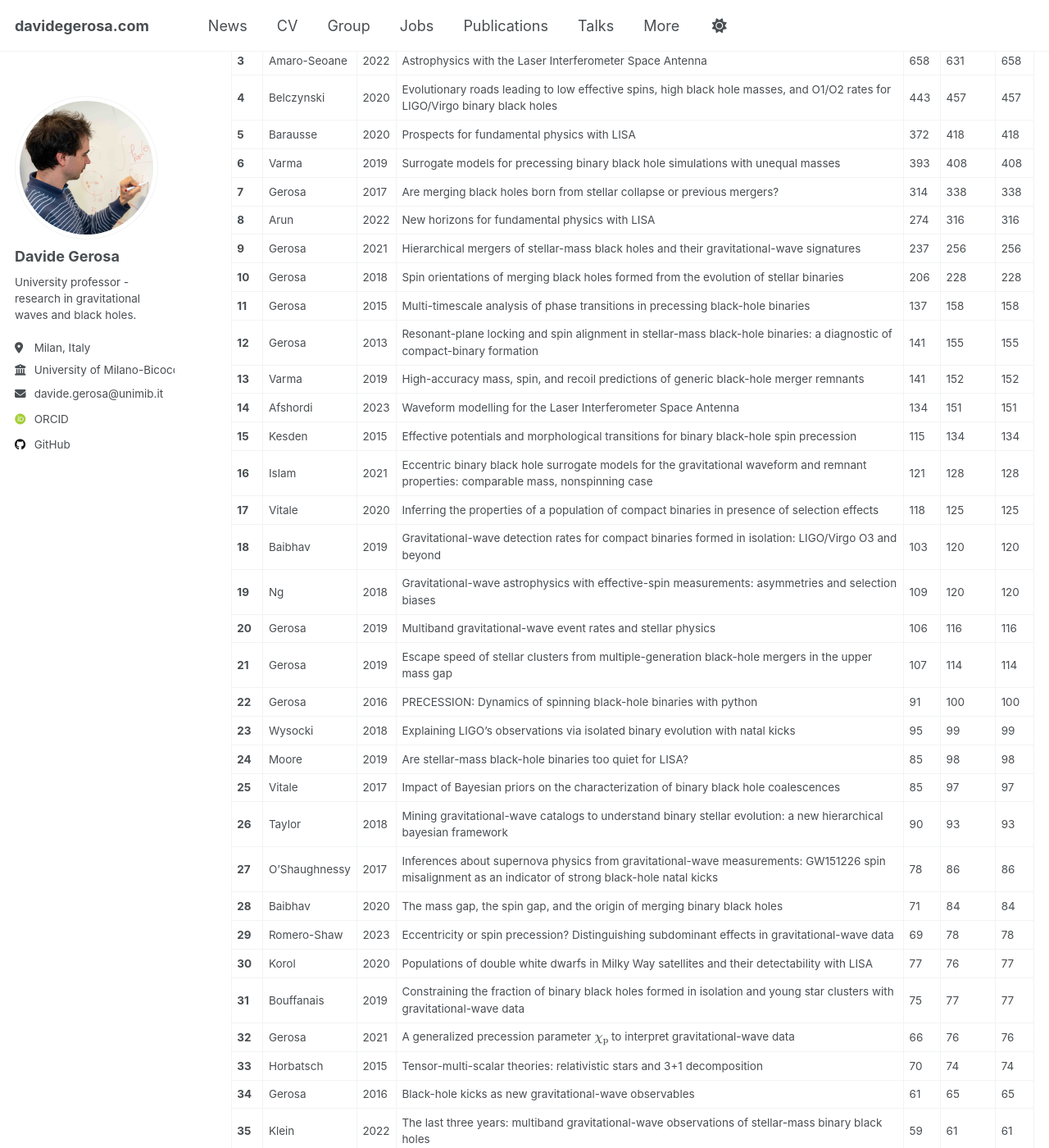
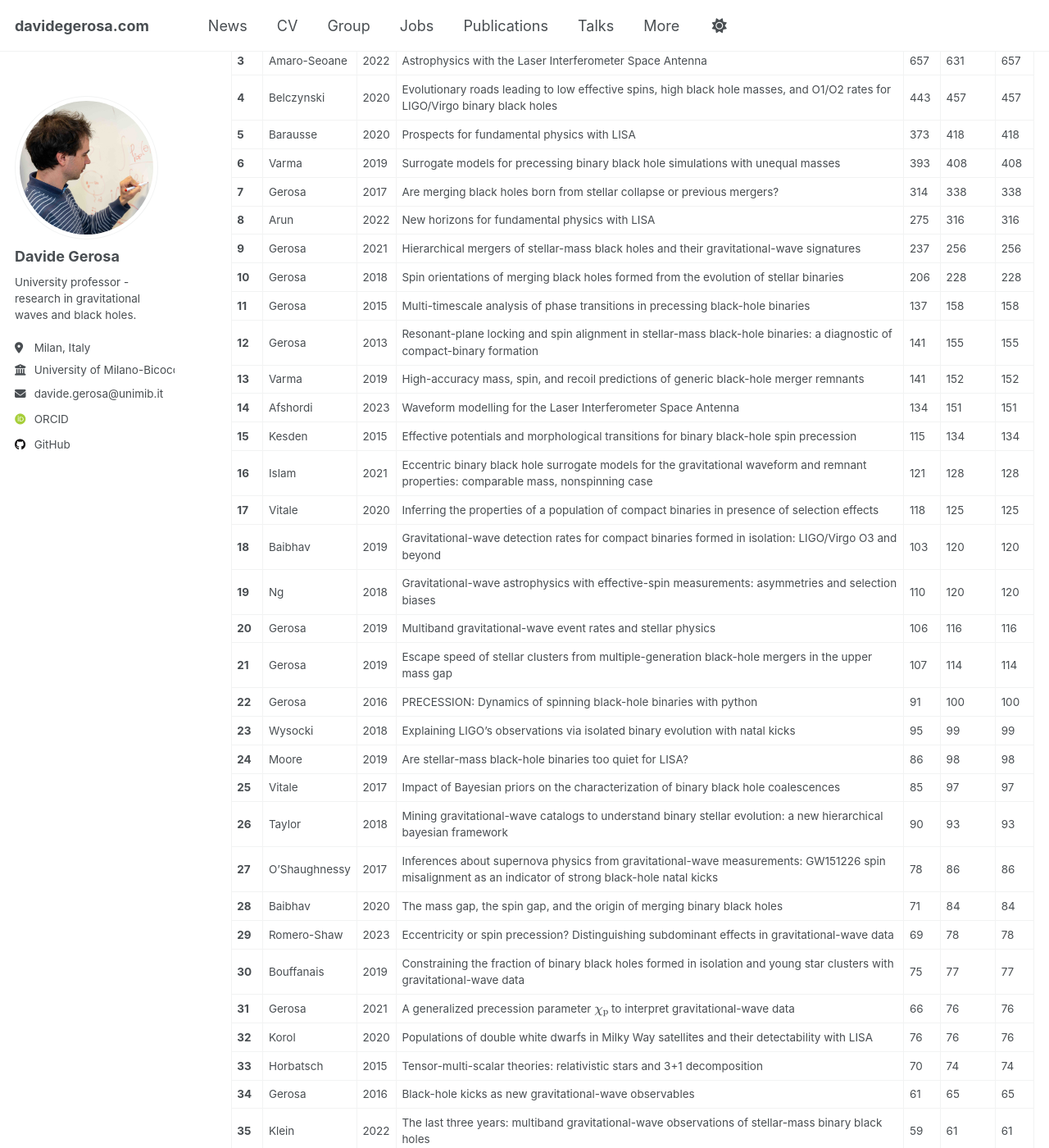
Before and after one commit to dgerosa/website, a Jekyll site: the page built from _pages/citations.md, in a window 1280 px wide and 1400 px high, scrolled down 582 px. Shown: the whole window at 82% size. Built offline with Jekyll 4.4.1, drawn with Linux system fonts in a browser that asks for light colours; some web fonts are replaced; some of the changed text lies outside the part shown.

Commit message:
Website update from workflow

```diff
--- a/_pages/_citations.md
+++ b/_pages/_citations.md
@@ -1,22 +1,22 @@
 ## Citation Summary
 
-- **Total ADS citations**: 9166
+- **Total ADS citations**: 9175
 - **Total INSPIRE citations**: 9949
-- **Total MAX citations**: 10006
+- **Total MAX citations**: 10004
 - **h-index**: 47
 
 ## Paper list sorted by citation count
 
 | # | Author | Year | Title | ADS | INSPIRE | MAX |
 |---|--------|------|-------|-----|---------|-----|
-| **1** | Berti | 2015 | Testing general relativity with present and future astrophysical observations | 1363 | 1519 | 1519 |
-| **2** | Barack | 2019 | Black holes, gravitational waves and fundamental physics: a roadmap | 802 | 887 | 887 |
-| **3** | Amaro-Seoane | 2022 | Astrophysics with the Laser Interferometer Space Antenna | 658 | 631 | 658 |
+| **1** | Berti | 2015 | Testing general relativity with present and future astrophysical observations | 1365 | 1519 | 1519 |
+| **2** | Barack | 2019 | Black holes, gravitational waves and fundamental physics: a roadmap | 803 | 887 | 887 |
+| **3** | Amaro-Seoane | 2022 | Astrophysics with the Laser Interferometer Space Antenna | 657 | 631 | 657 |
 | **4** | Belczynski | 2020 | Evolutionary roads leading to low effective spins, high black hole masses, and O1/O2 rates for LIGO/Virgo binary black holes | 443 | 457 | 457 |
-| **5** | Barausse | 2020 | Prospects for fundamental physics with LISA | 372 | 418 | 418 |
+| **5** | Barausse | 2020 | Prospects for fundamental physics with LISA | 373 | 418 | 418 |
 | **6** | Varma | 2019 | Surrogate models for precessing binary black hole simulations with unequal masses | 393 | 408 | 408 |
 | **7** | Gerosa | 2017 | Are merging black holes born from stellar collapse or previous mergers? | 314 | 338 | 338 |
-| **8** | Arun | 2022 | New horizons for fundamental physics with LISA | 274 | 316 | 316 |
+| **8** | Arun | 2022 | New horizons for fundamental physics with LISA | 275 | 316 | 316 |
 | **9** | Gerosa | 2021 | Hierarchical mergers of stellar-mass black holes and their gravitational-wave signatures | 237 | 256 | 256 |
 | **10** | Gerosa | 2018 | Spin orientations of merging black holes formed from the evolution of stellar binaries | 206 | 228 | 228 |
 | **11** | Gerosa | 2015 | Multi-timescale analysis of phase transitions in precessing black-hole binaries | 137 | 158 | 158 |
@@ -27,20 +27,20 @@
 | **16** | Islam | 2021 | Eccentric binary black hole surrogate models for the gravitational waveform and remnant properties: comparable mass, nonspinning case | 121 | 128 | 128 |
 | **17** | Vitale | 2020 | Inferring the properties of a population of compact binaries in presence of selection effects | 118 | 125 | 125 |
 | **18** | Baibhav | 2019 | Gravitational-wave detection rates for compact binaries formed in isolation: LIGO/Virgo O3 and beyond | 103 | 120 | 120 |
-| **19** | Ng | 2018 | Gravitational-wave astrophysics with effective-spin measurements: asymmetries and selection biases | 109 | 120 | 120 |
+| **19** | Ng | 2018 | Gravitational-wave astrophysics with effective-spin measurements: asymmetries and selection biases | 110 | 120 | 120 |
 | **20** | Gerosa | 2019 | Multiband gravitational-wave event rates and stellar physics | 106 | 116 | 116 |
 | **21** | Gerosa | 2019 | Escape speed of stellar clusters from multiple-generation black-hole mergers in the upper mass gap | 107 | 114 | 114 |
 | **22** | Gerosa | 2016 | PRECESSION: Dynamics of spinning black-hole binaries with python | 91 | 100 | 100 |
 | **23** | Wysocki | 2018 | Explaining LIGO's observations via isolated binary evolution with natal kicks | 95 | 99 | 99 |
-| **24** | Moore | 2019 | Are stellar-mass black-hole binaries too quiet for LISA? | 85 | 98 | 98 |
+| **24** | Moore | 2019 | Are stellar-mass black-hole binaries too quiet for LISA? | 86 | 98 | 98 |
 | **25** | Vitale | 2017 | Impact of Bayesian priors on the characterization of binary black hole coalescences | 85 | 97 | 97 |
 | **26** | Taylor | 2018 | Mining gravitational-wave catalogs to understand binary stellar evolution: a new hierarchical bayesian framework | 90 | 93 | 93 |
 | **27** | O'Shaughnessy | 2017 | Inferences about supernova physics from gravitational-wave measurements: GW151226 spin misalignment as an indicator of strong black-hole natal kicks | 78 | 86 | 86 |
 | **28** | Baibhav | 2020 | The mass gap, the spin gap, and the origin of merging binary black holes | 71 | 84 | 84 |
 | **29** | Romero-Shaw | 2023 | Eccentricity or spin precession? Distinguishing subdominant effects in gravitational-wave data | 69 | 78 | 78 |
-| **30** | Korol | 2020 | Populations of double white dwarfs in Milky Way satellites and their detectability with LISA | 77 | 76 | 77 |
-| **31** | Bouffanais | 2019 | Constraining the fraction of binary black holes formed in isolation and young star clusters with gravitational-wave data | 75 | 77 | 77 |
-| **32** | Gerosa | 2021 | A generalized precession parameter $$\chi_\mathrm{p}$$ to interpret gravitational-wave data | 66 | 76 | 76 |
+| **30** | Bouffanais | 2019 | Constraining the fraction of binary black holes formed in isolation and young star clusters with gravitational-wave data | 75 | 77 | 77 |
+| **31** | Gerosa | 2021 | A generalized precession parameter $$\chi_\mathrm{p}$$ to interpret gravitational-wave data | 66 | 76 | 76 |
+| **32** | Korol | 2020 | Populations of double white dwarfs in Milky Way satellites and their detectability with LISA | 76 | 76 | 76 |
 | **33** | Horbatsch | 2015 | Tensor-multi-scalar theories: relativistic stars and 3+1 decomposition | 70 | 74 | 74 |
 | **34** | Gerosa | 2016 | Black-hole kicks as new gravitational-wave observables | 61 | 65 | 65 |
 | **35** | Klein | 2022 | The last three years: multiband gravitational-wave observations of stellar-mass binary black holes | 59 | 61 | 61 |
```
Also changed, not shown: other parts of _pages/_citations.md (+5 -5 lines), _pages/_group.md (+1 -1 lines), _pages/_publications.md (+1 -1 lines), _pages/_talks.md (+1 -1 lines).
